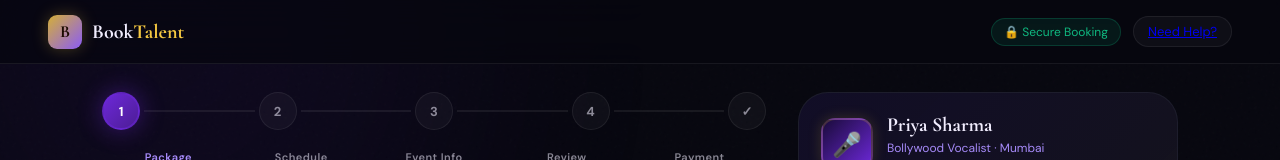
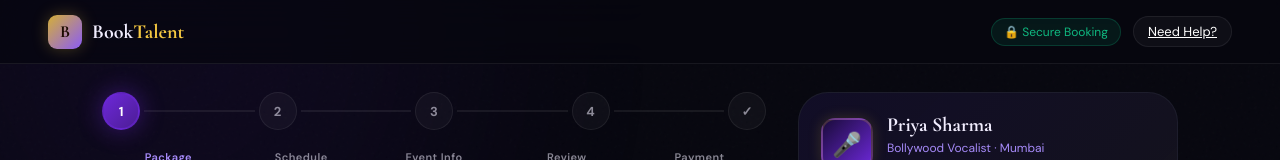
Before and after one commit to booktalent/booktalent, a plain HTML site: page booking-flow.html in a window 1280 px wide. Shown: the top 160 px of the page. Drawn offline with nearby package versions, Linux system fonts and the light colour scheme.

Commit message:
Update booking-flow.html
hyperlink color change

```diff
--- a/booking-flow.html
+++ b/booking-flow.html
@@ -324,7 +324,7 @@
   <div style="display:flex;align-items:center;gap:12px">
     <div class="nav-secure">🔒 Secure Booking</div>
        <!-- <div class="nav-help" onclick="showToast('💬 Support chat opening…')">Need Help?</div> -->
-    <div class="nav-help"><a href="support.html">Need Help?</a></div>
+    <div class="nav-help"><a href="support.html" target="blank" style="color: #fff;">Need Help?</a></div>
   </div>
 </nav>
 
```
